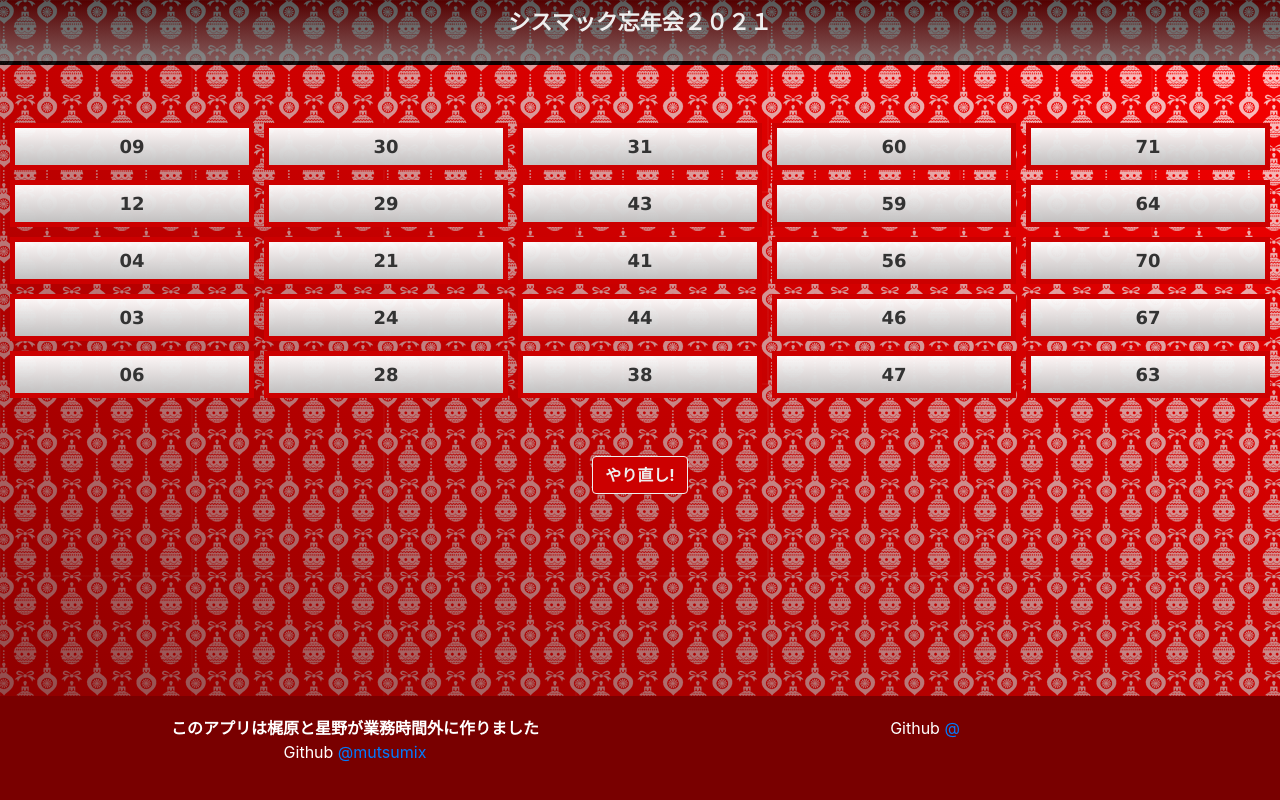
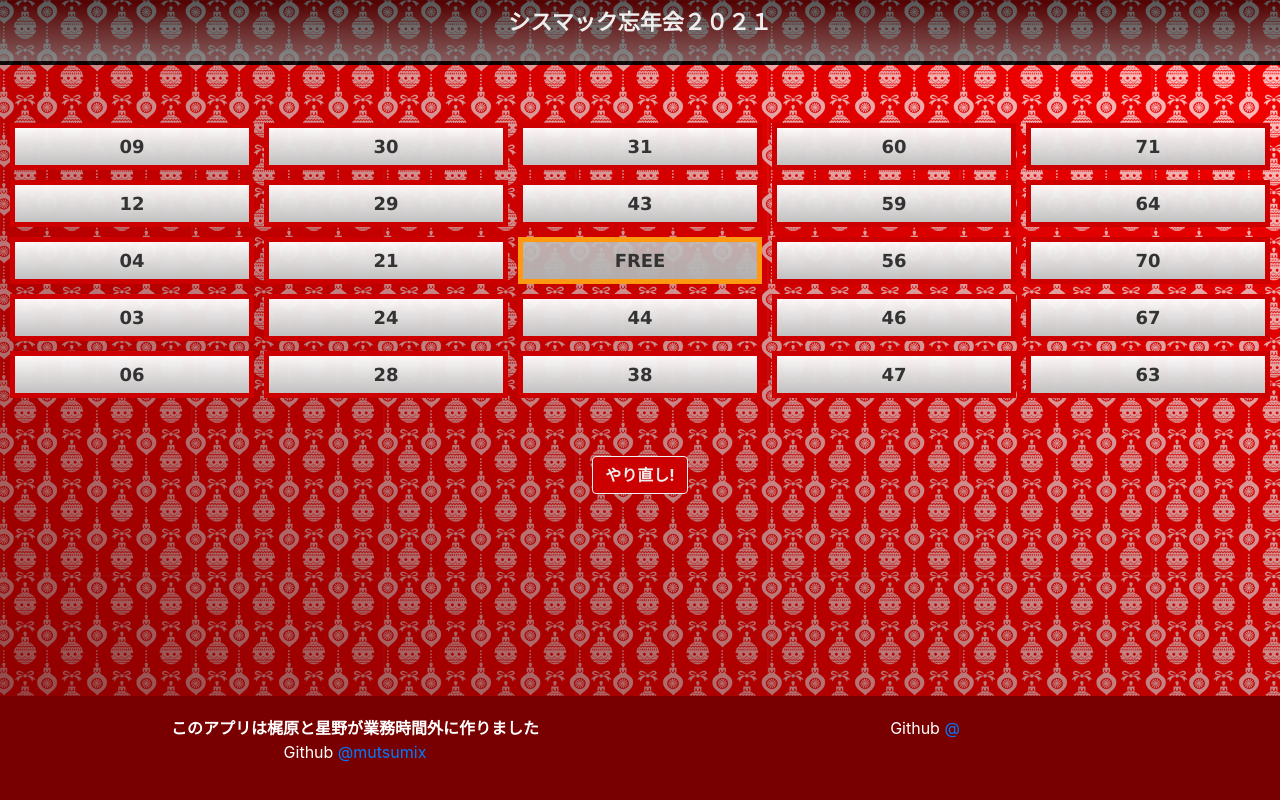
Before and after one commit to Mutsumix/vue-bingo-user, a Vue app: page / in a window 1280 px wide. Built offline with nearby package versions, Linux system fonts and the light colour scheme.

Commit message:
真ん中のFREE穴を作成する Fixes #5

```diff
--- a/src/components/Bingo.vue
+++ b/src/components/Bingo.vue
@@ -9,7 +9,7 @@
              v-for="x in tableWidth">
           <p class="mb-0" v-if="x === tableWidth-4">{{ numbers_B[(y-1)].answer }}</p>
           <p class="mb-0" v-else-if="x === tableWidth-3">{{ numbers_I[(y-1)].answer }}</p>
-          <p class="mb-0" v-else-if="x === tableWidth-2">{{ numbers_N[(y-1)].answer }}</p>
+          <p class="mb-0" v-else-if="x === tableWidth-2"><strong v-if="y === tableHeight-2">FREE</strong><strong v-else>{{ numbers_N[(y-1)].answer }}</strong></p>
           <p class="mb-0" v-else-if="x === tableWidth-1">{{ numbers_G[(y-1)].answer }}</p>
           <p class="mb-0" v-else-if="x === tableWidth">{{ numbers_O[(y-1)].answer }}</p>
         </div>
@@ -40,6 +40,9 @@ export default {
       numbers_G: [],
       numbers_O: [],
     }
+  },
+  updated(){
+    this.answers[12].count = 1;
   },
   methods: {
     isActive(element) {
```
